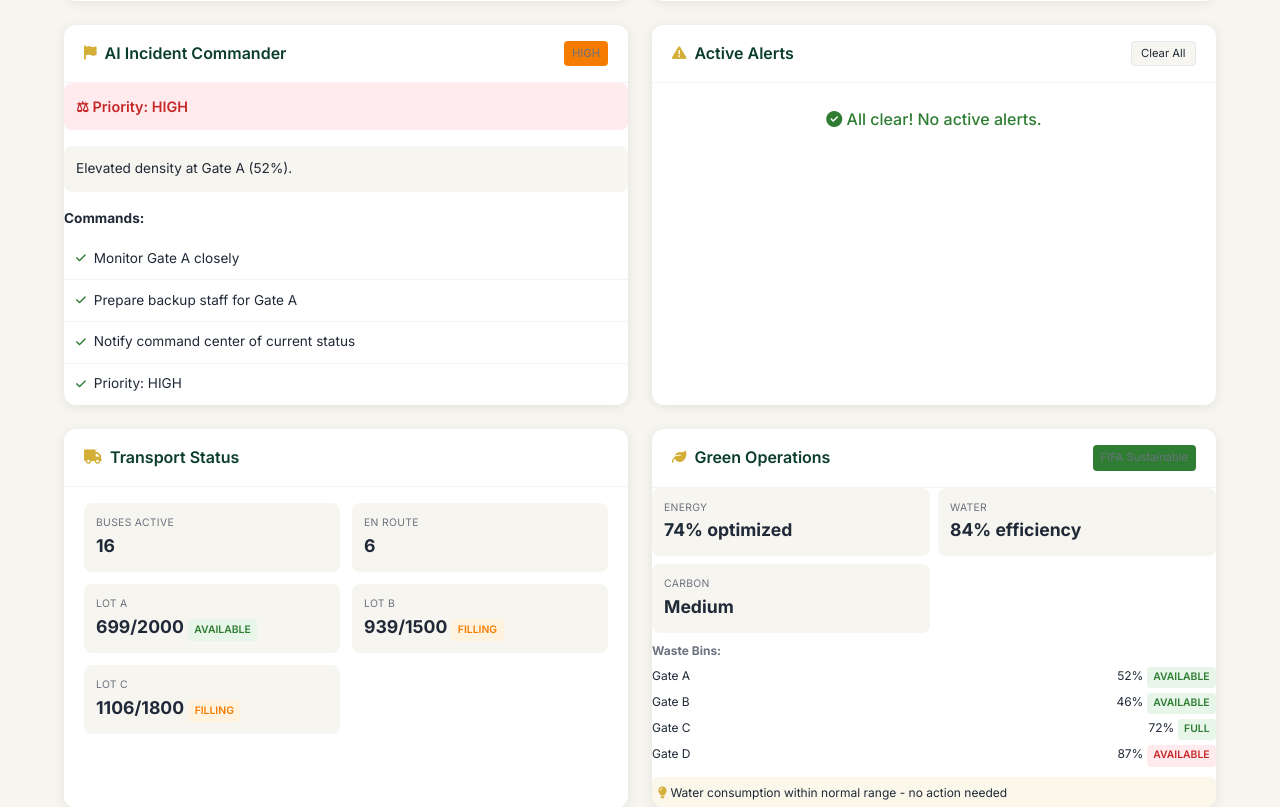
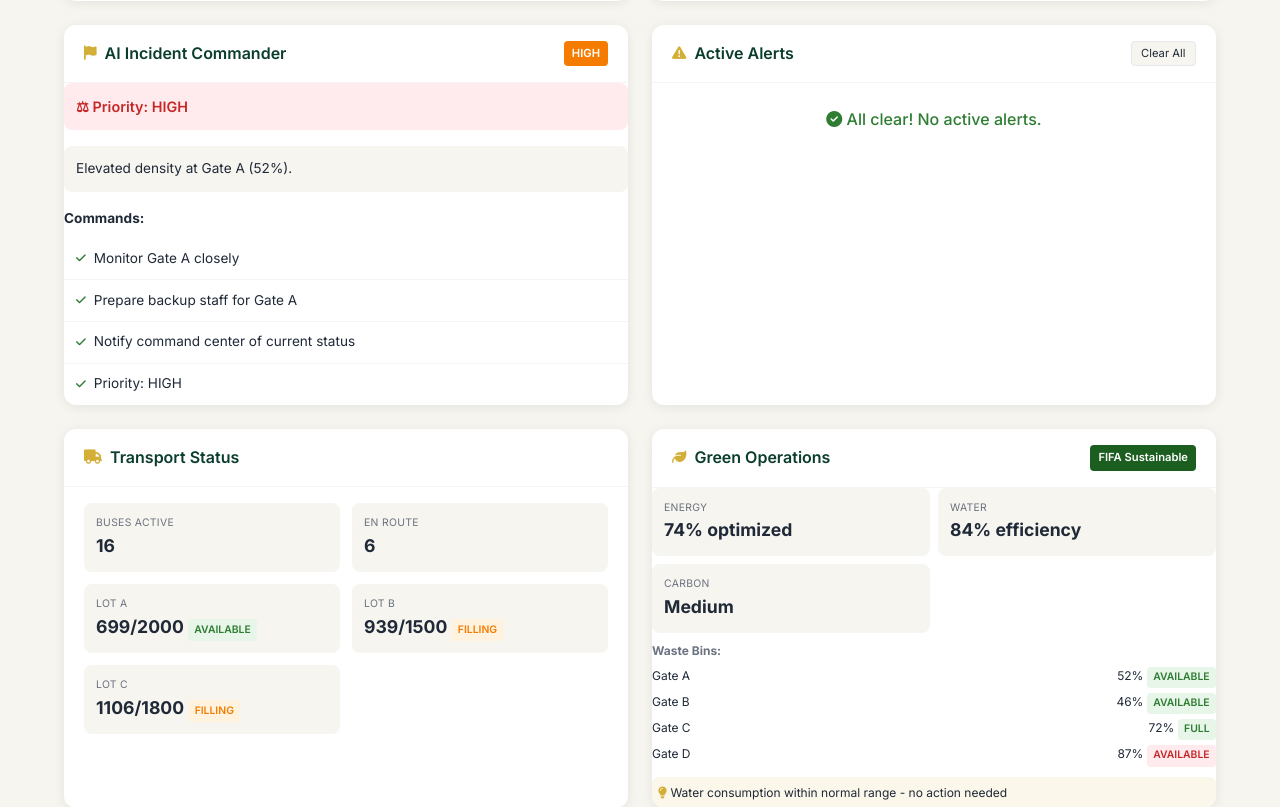
Before and after one commit to harsh160311/ArenaShield-AI, a Flask app: page /dashboard in a window 1280 px wide. Shown: the part 768-1575 px from the top of the page. Run offline with Flask 3, Linux system fonts and the light colour scheme; data that the repository does not hold is empty.

Commit message:
fix: eco-badge and incident badge visibility with white text

```diff
--- a/static/script.js
+++ b/static/script.js
@@ -760,7 +760,9 @@ function loadIncidentCommander() {
 
         if (badge) {
             badge.textContent = priority;
-            badge.style.background = priority === 'CRITICAL' ? 'var(--danger)' : priority === 'HIGH' ? 'var(--warning)' : 'var(--success)';
+            badge.style.background = priority === 'CRITICAL' ? '#C62828' : priority === 'HIGH' ? '#F57C00' : '#2E7D32';
+            badge.style.color = '#FFFFFF';
+            badge.style.fontWeight = '600';
         }
 
         var html = '';
--- a/static/style.css
+++ b/static/style.css
@@ -1729,5 +1729,7 @@ a:focus-visible, button:focus-visible, input:focus-visible, select:focus-visible
 }
 
 .eco-badge {
-    background: var(--success) !important;
-}
+    background: #1B5E20 !important;
+    color: #FFFFFF !important;
+    font-weight: 600;
+}
```
